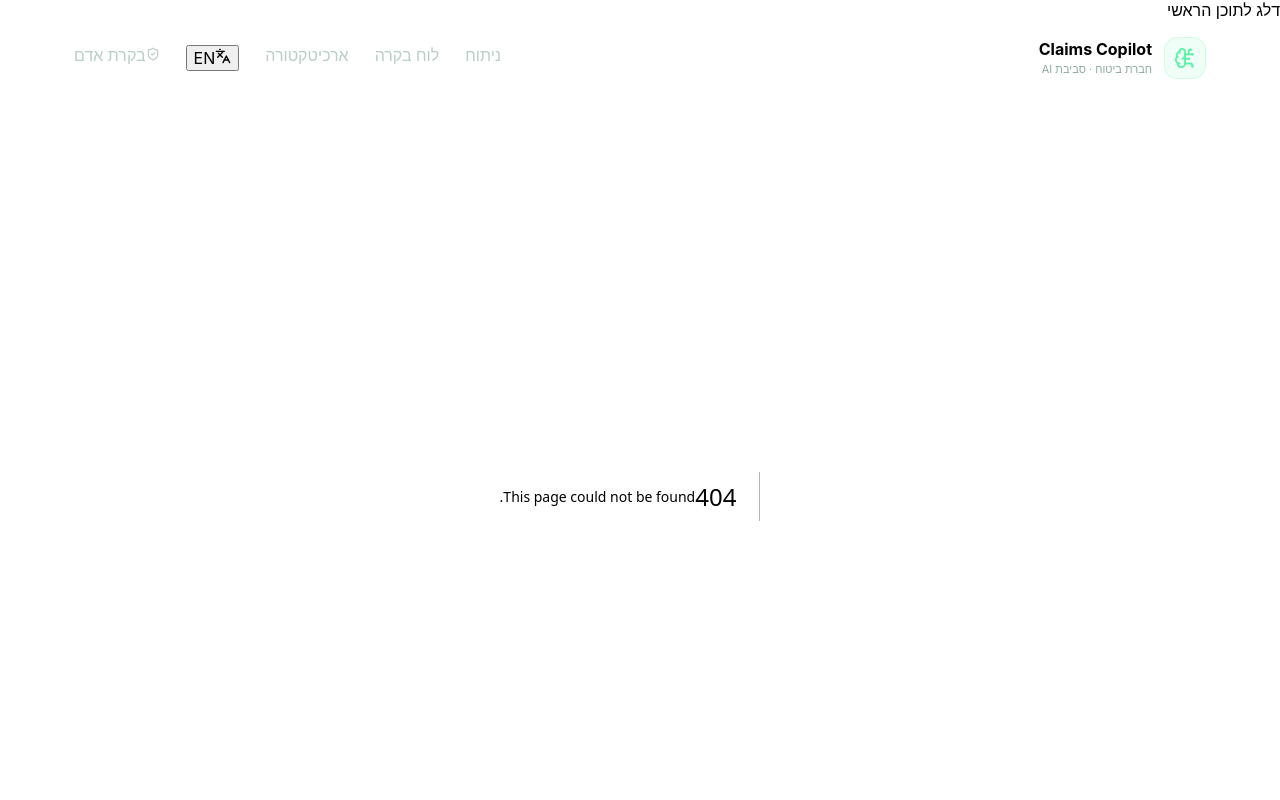
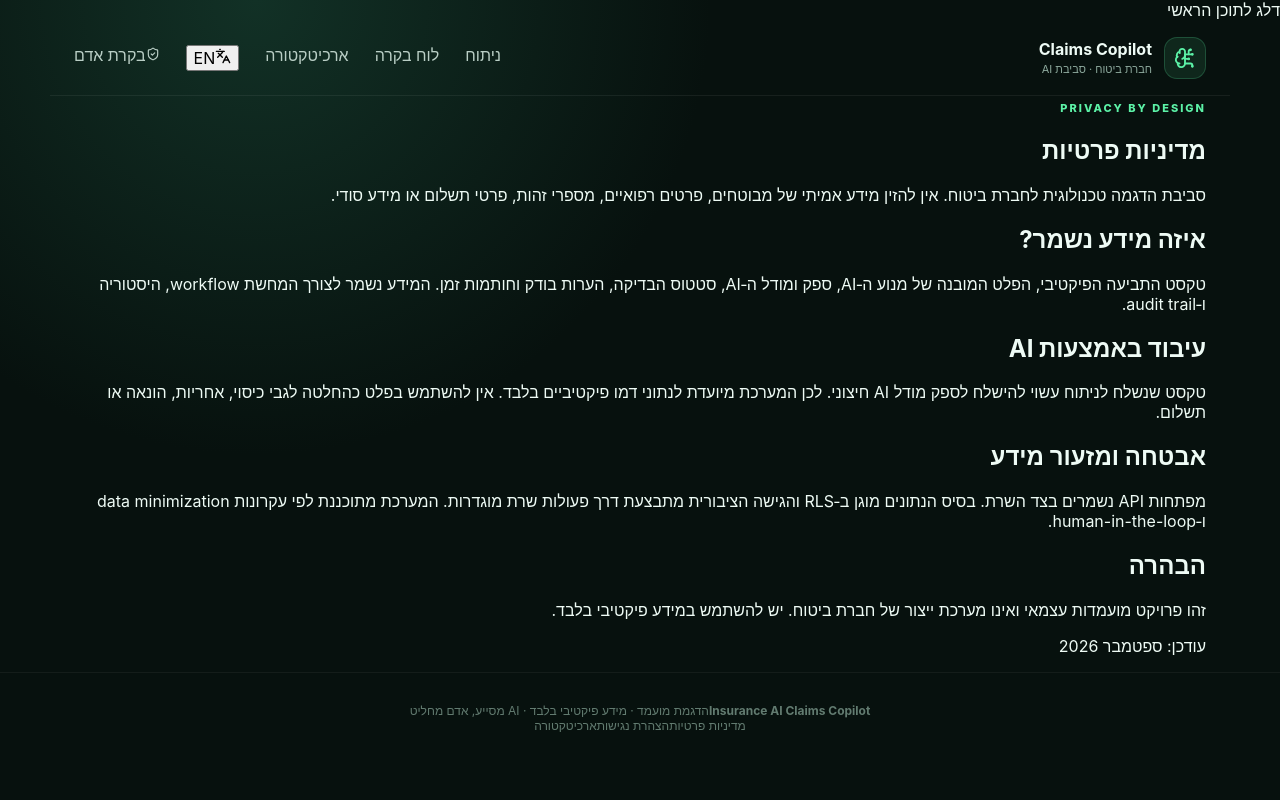
Before and after one commit to Nisan-Sinai/harel-ai-claims-copilot, a Next.js app: page /privacy in a window 1280 px wide. Before the commit this address had no page. Shown: the top 800 px of the page. Built offline with nearby package versions, Linux system fonts and the light colour scheme.

Commit message:
feat: add privacy policy

```diff
--- /dev/null
+++ b/app/privacy/page.tsx
@@ -0,0 +1,3 @@
+import type { Metadata } from "next";
+export const metadata: Metadata={title:"מדיניות פרטיות | Insurance AI Claims Copilot"};
+export default function Privacy(){return <section className="legal-page"><span className="eyebrow">PRIVACY BY DESIGN</span><h1>מדיניות פרטיות</h1><p className="lead">סביבת הדגמה טכנולוגית לחברת ביטוח. אין להזין מידע אמיתי של מבוטחים, פרטים רפואיים, מספרי זהות, פרטי תשלום או מידע סודי.</p><h2>איזה מידע נשמר?</h2><p>טקסט התביעה הפיקטיבי, הפלט המובנה של מנוע ה‑AI, ספק ומודל ה‑AI, סטטוס הבדיקה, הערות בודק וחותמות זמן. המידע נשמר לצורך המחשת workflow, היסטוריה ו‑audit trail.</p><h2>עיבוד באמצעות AI</h2><p>טקסט שנשלח לניתוח עשוי להישלח לספק מודל AI חיצוני. לכן המערכת מיועדת לנתוני דמו פיקטיביים בלבד. אין להשתמש בפלט כהחלטה לגבי כיסוי, אחריות, הונאה או תשלום.</p><h2>אבטחה ומזעור מידע</h2><p>מפתחות API נשמרים בצד השרת. בסיס הנתונים מוגן ב‑RLS והגישה הציבורית מתבצעת דרך פעולות שרת מוגדרות. המערכת מתוכננת לפי עקרונות data minimization ו‑human-in-the-loop.</p><h2>הבהרה</h2><p>זהו פרויקט מועמדות עצמאי ואינו מערכת ייצור של חברת ביטוח. יש להשתמש במידע פיקטיבי בלבד.</p><p className="legal-updated">עודכן: ספטמבר 2026</p></section>}
```
